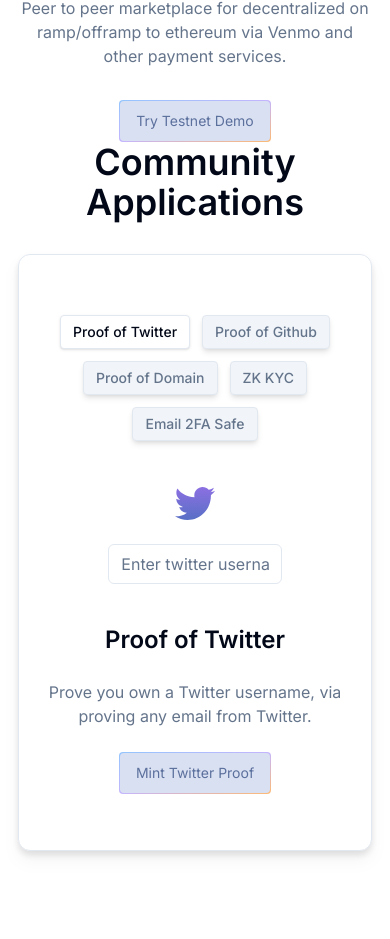
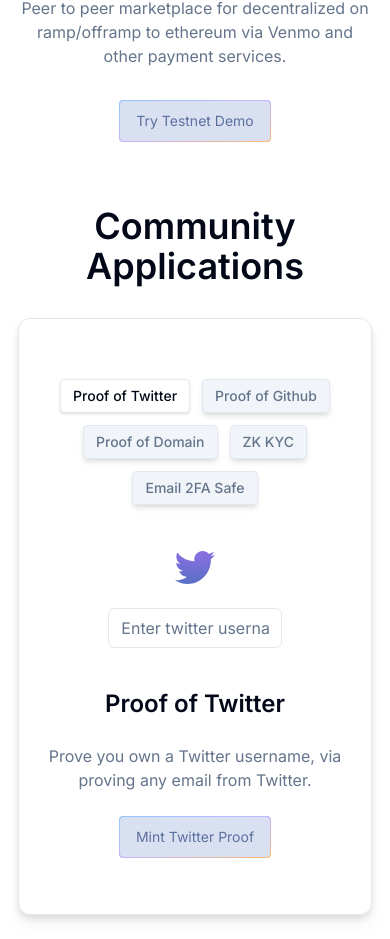
Before and after one commit to zkemail/prove.email-old, a Next.js app: page / in a window 390 px wide. Shown: the part 1151-2090 px from the top of the page. Built offline with nearby package versions, Linux system fonts and the light colour scheme.

Commit message:
add some spacing on mobile above community applicatoins

```diff
--- a/src/components/ApplicationSection/ApplicationSection.tsx
+++ b/src/components/ApplicationSection/ApplicationSection.tsx
@@ -25,7 +25,7 @@
   // bg-gradient-to-br dark:from-violet-950 dark:via-primary-foreground dark:to-emerald-950  from-violet-50 via-white to-emerald-50
   return (
     <>
-    <motion.h1 className="text-4xl font-semibold text-center md:mt-32">Community Applications</motion.h1>
+    <motion.h1 className="text-4xl font-semibold text-center mt-16 md:mt-32">Community Applications</motion.h1>
     <section className="px-2.5 py-14 md:py-20 md:mt-8 mt-8 justify-center md:max-h-[650px] flex drop-shadow-lg md:mx-32 mx-2 border rounded-xl bg-white dark:bg-slate-950">
       <Tabs
         defaultValue="0"
```
